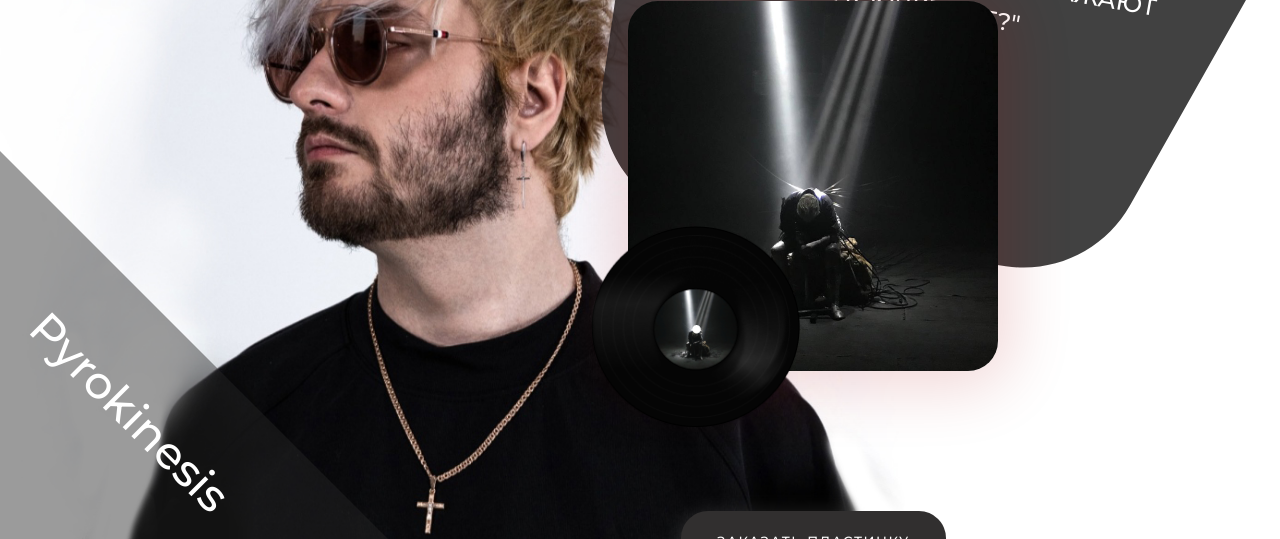
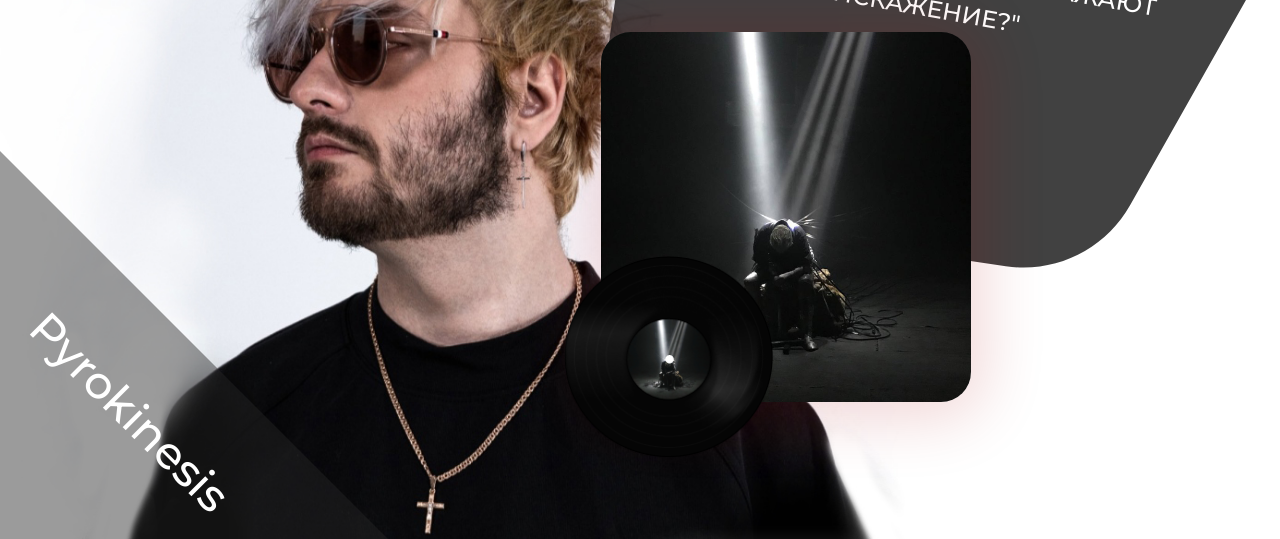
Before and after one commit to KarinaAndros/Records, a plain HTML site: page index.html in a window 1280 px wide. Shown: the part 239-778 px from the top of the page. Drawn offline with Linux system fonts and the light colour scheme.

Commit message:
Add files via upload

```diff
--- a/css/style.css
+++ b/css/style.css
@@ -83,11 +83,11 @@
     font-weight: 400;
 }
 /* end logo */
+
 .header_slider .slide{
     width: 100%;
     height: 100vh;
     background-color: white;
-    padding-top: 77px;
     position: relative;
 }
 
@@ -100,9 +100,7 @@
 }
 
 .svg_block{
-    position: absolute;
-    top: 0;
-    right: 0;
+    position: relative;
 }
 .svg_block p{
     width: 90%;
@@ -118,13 +116,13 @@
 }
 
 .album{
-    max-width: 370px;
+    position: absolute;
+    top: 53%;
+ max-width: 370px;
     width: 80%;
     height: 80%;
     max-height: 370px;
-    position: absolute;
-    top: 30%;
-    right: 22%;
+
 
 }
 
--- a/index.html
+++ b/index.html
@@ -31,6 +31,7 @@
                 </div>
                 <div class="slide">
                     <div class="slide_img"  style="background-image: url(img/Pyro2.jpg);"></div>
+                  <div style="position: absolute; top: 0; right: 0;">
                     <div class="svg_block">
                         <p> "И правда в том, что зеркала
                                   не искажают ничего,
@@ -39,14 +40,14 @@
                               <path d="M37.8272 79.8448C46.0703 24.2181 91.2678 -18.5681 147.263 -23.7521L596.888 -65.379C694.926 -74.4554 762.78 30.3534 714.37 116.087L528.919 444.521C504.092 488.488 454.747 512.619 404.801 505.217L104.715 460.749C38.0637 450.872 -7.96075 388.834 1.916 322.183L37.8272 79.8448Z" fill="#272727" fill-opacity="0.88"/>
                           </svg>
                       </div>
-
-
                       <div class="album">
                               <div class="album_record" style="background-image: url(img/Pyro.jpg);">
                                   <div class="album_record_disk" style="background-image: url(img/pyroRecord.png);"></div>
                               </div>
                          <a href="#block_with_form"> <button>Заказать пластинку</button></a>
                       </div>
+                  </div>
+
 
                 <div class="singer">
                  <span> Pyrokinesis</span>
```
Lines whose indentation alone changed are shown as unchanged.
